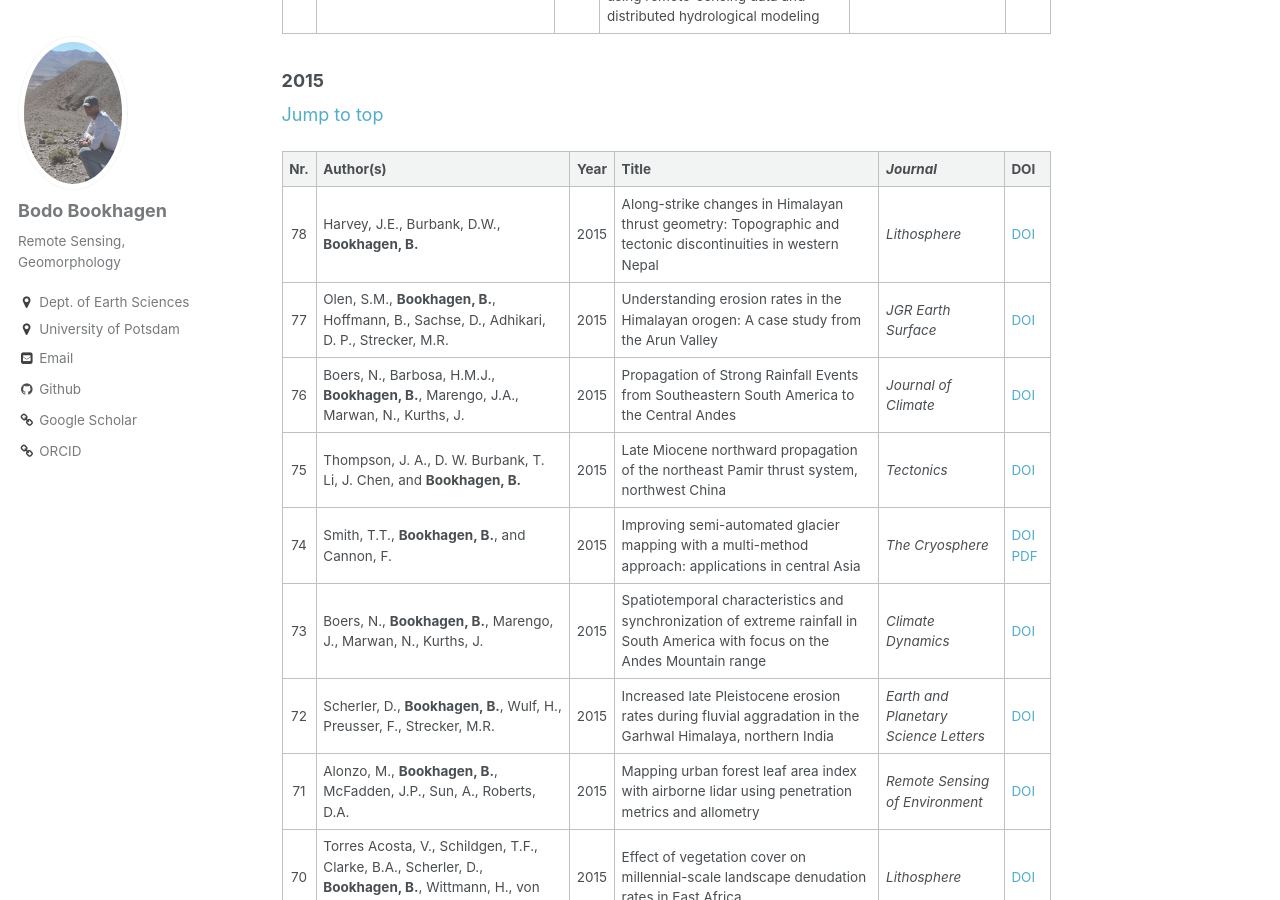
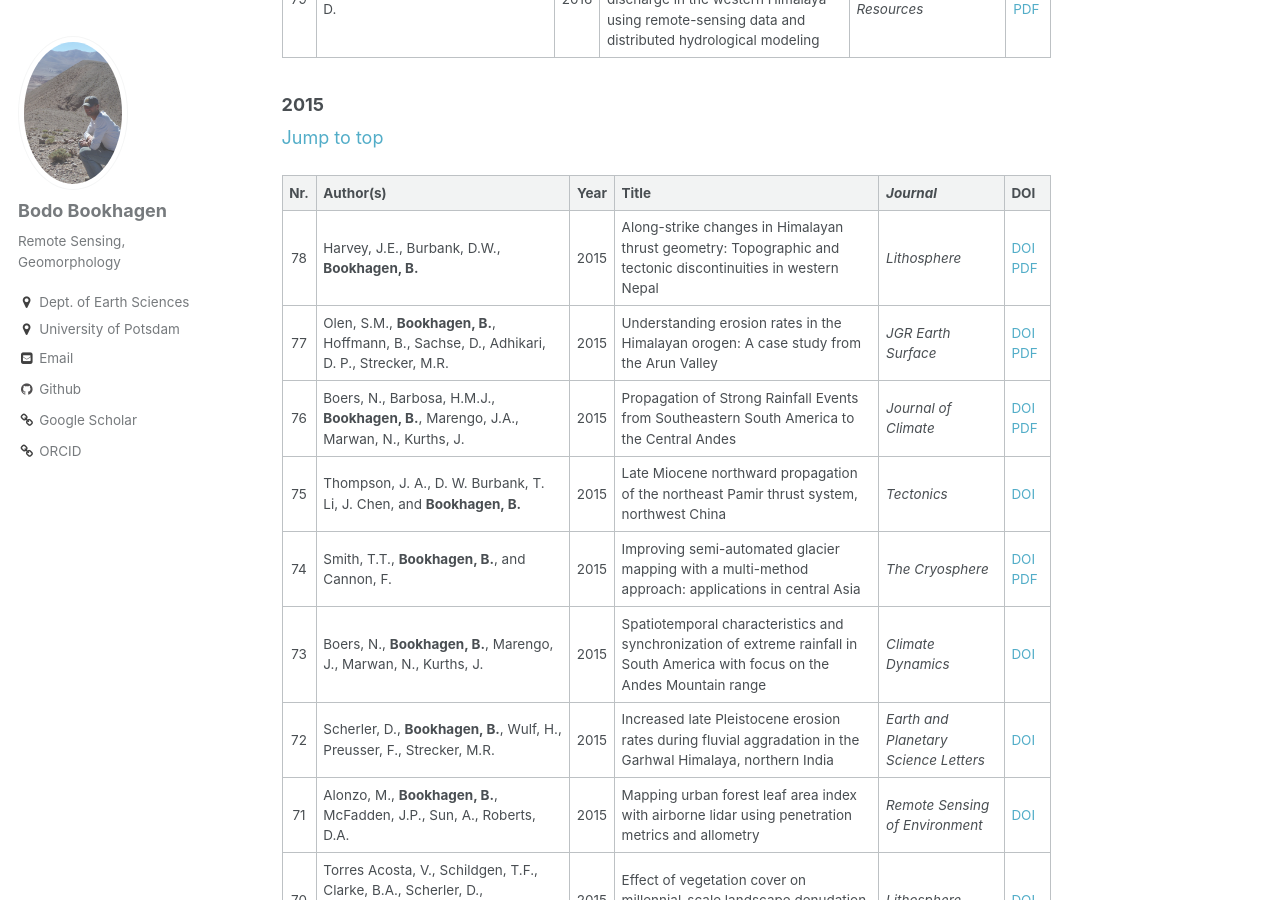
Before and after one commit to BodoBookhagen/BodoBookhagen.github.io, a Jekyll site: the page built from _pages/publications.md, in a window 1280 px wide and 900 px high, scrolled down 5417 px. Built offline with Jekyll 4.4.1, drawn with Linux system fonts in a browser that asks for light colours.

Commit message:
Dec-25 2018

```diff
--- a/_pages/publications.md
+++ b/_pages/publications.md
@@ -9,7 +9,10 @@ See also: [Google Scholar Profile](https://scholar.google.com/citations?user=_Uu
 
 [Jump to peer-reviewed book chapters](#peer-reviewed-book-chapters)
 
-[Jump to peer-reviewed journal articles](#peer-reviewed-journal-articles) [2019](#2019) [2018](#2018) [2017](#2017) [2016](#2016) [2015](#2015) [2014](#2014) [2013](#2013) [2012](#2012) [2011](#2011) [2010](#2010) [2009](#2009) [2008](#2008) [2007](#2007) [2006](#2006) [2001-2005](#2001-2005)
+[Jump to peer-reviewed journal articles](#peer-reviewed-journal-articles)
+
+[2019](#2019) [2018](#2018) [2017](#2017) [2016](#2016) [2015](#2015) [2014](#2014) [2013](#2013) [2012](#2012) [2011](#2011) [2010](#2010)
+[2009](#2009) [2008](#2008) [2007](#2007) [2006](#2006) [2001-2005](#2001-2005)
 
 ## Peer reviewed Book chapters
 
@@ -91,9 +94,9 @@ See also: [Google Scholar Profile](https://scholar.google.com/citations?user=_Uu
 
 | Nr. | Author(s) | Year | Title | *Journal* | DOI |
 |:---:|:----------|:----:|-------|---------|---------------------|
-|78 | Harvey, J.E., Burbank, D.W., **Bookhagen, B.** |2015| Along-strike changes in Himalayan thrust geometry: Topographic and tectonic discontinuities in western Nepal | *Lithosphere* | [DOI](https://doi.org/10.1130/L444.1)  |
-|77 | Olen, S.M., **Bookhagen, B.**, Hoffmann, B., Sachse, D., Adhikari, D. P., Strecker, M.R. |2015| Understanding erosion rates in the Himalayan orogen: A case study from the Arun Valley | *JGR Earth Surface* | [DOI](https://doi.org/10.1002/2014JF003410) |
-|76 | Boers, N., Barbosa, H.M.J., **Bookhagen, B.**, Marengo, J.A., Marwan, N., Kurths, J. |2015| Propagation of Strong Rainfall Events from Southeastern South America to the Central Andes | *Journal of Climate* | [DOI](https://doi.org/10.1175/JCLI-D-15-0137.1) |
+|78 | Harvey, J.E., Burbank, D.W., **Bookhagen, B.** |2015| Along-strike changes in Himalayan thrust geometry: Topographic and tectonic discontinuities in western Nepal | *Lithosphere* | [DOI](https://doi.org/10.1130/L444.1) [PDF](http://bodobookhagen.github.io/pdf/harvey15_himalaya_tectonics.pdf) |
+|77 | Olen, S.M., **Bookhagen, B.**, Hoffmann, B., Sachse, D., Adhikari, D. P., Strecker, M.R. |2015| Understanding erosion rates in the Himalayan orogen: A case study from the Arun Valley | *JGR Earth Surface* | [DOI](https://doi.org/10.1002/2014JF003410) [PDF](http://bodobookhagen.github.io/pdf/Olen15_Arun_erosion.pdf)|
+|76 | Boers, N., Barbosa, H.M.J., **Bookhagen, B.**, Marengo, J.A., Marwan, N., Kurths, J. |2015| Propagation of Strong Rainfall Events from Southeastern South America to the Central Andes | *Journal of Climate* | [DOI](https://doi.org/10.1175/JCLI-D-15-0137.1) [PDF](http://bodobookhagen.github.io/pdf/boers15_sam_rainfall_propagation_andes.pdf)|
 |75 | Thompson, J. A., D. W. Burbank, T. Li, J. Chen, and **Bookhagen, B.** |2015| Late Miocene northward propagation of the northeast Pamir thrust system, northwest China | *Tectonics* | [DOI](https://doi.org/10.1002/2014TC003690) |
 |74 | Smith, T.T., **Bookhagen, B.**, and Cannon, F. |2015| Improving semi-automated glacier mapping with a multi-method approach: applications in central Asia | *The Cryosphere* | [DOI](https://doi.org/10.5194/tc-9-1747-2015) [PDF](https://www.the-cryosphere.net/9/1747/2015/tc-9-1747-2015.pdf) |
 |73 | Boers, N., **Bookhagen, B.**, Marengo, J., Marwan, N., Kurths, J. |2015| Spatiotemporal characteristics and synchronization of extreme rainfall in South America with focus on the Andes Mountain range| *Climate Dynamics* | [DOI](https://doi.org/10.1007/s00382-015-2601-6) |
```
Also changed, not shown: 3 other files.
